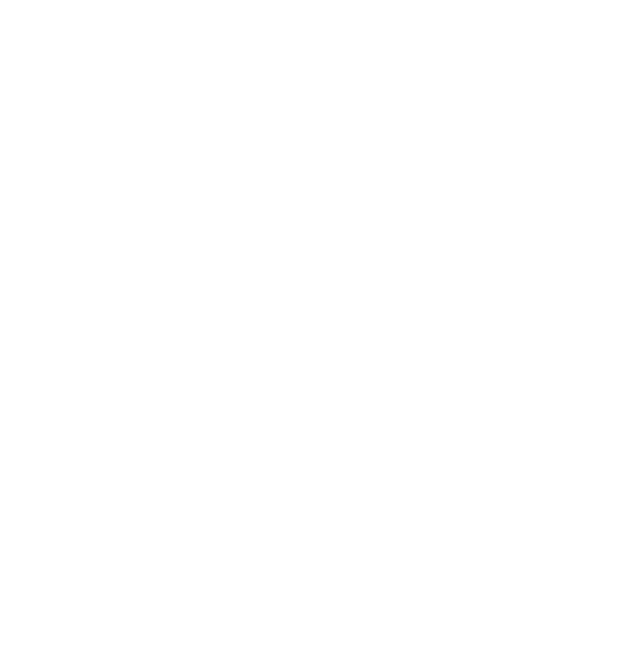
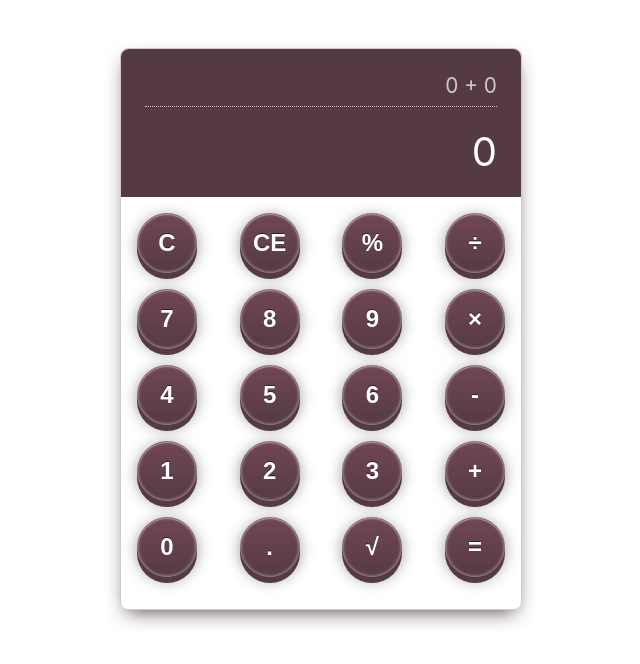
Before and after one commit to adamichelle/simple-calculator-app, a plain HTML site: page index.html in a window 1280 px wide. Shown: the whole page, without its empty margins (319-959 px from the left). Drawn offline with Linux system fonts and the light colour scheme.

Commit message:
feat: create calculator layout

```diff
--- a/index.html
+++ b/index.html
@@ -8,7 +8,46 @@
     <link rel="stylesheet" href="styles.css">
 </head>
 <body>
-
+    <main>
+        <div class="calculator">
+            <div class="calculator-display">
+                <div class="calculator-display--operation">0 + 0</div>
+                <div class="calculator-display--result">0</div>
+            </div>
+            <div class="calculator-buttons">
+                <div class="calculator-buttons--row">
+                    <button class="calculator-buttons--button" data-action="clear-all">C</button>
+                    <button class="calculator-buttons--button" data-action="clear-entry">CE</button>
+                    <button class="calculator-buttons--button" data-action="modulo">%</button>
+                    <button class="calculator-buttons--button" data-action="divide">÷</button>
+                </div>
+                <div class="calculator-buttons--row">
+                    <button class="calculator-buttons--button">7</button>
+                    <button class="calculator-buttons--button">8</button>
+                    <button class="calculator-buttons--button">9</button>
+                    <button class="calculator-buttons--button" data-action="multiply">&times;</button>
+                </div>
+                <div class="calculator-buttons--row">
+                    <button class="calculator-buttons--button">4</button>
+                    <button class="calculator-buttons--button">5</button>
+                    <button class="calculator-buttons--button">6</button>
+                    <button class="calculator-buttons--button" data-action="subtract">-</button>
+                </div>
+                <div class="calculator-buttons--row">
+                    <button class="calculator-buttons--button">1</button>
+                    <button class="calculator-buttons--button">2</button>
+                    <button class="calculator-buttons--button">3</button>
+                    <button class="calculator-buttons--button" data-action="add">+</button>
+                </div>
+                <div class="calculator-buttons--row">
+                    <button class="calculator-buttons--button">0</button>
+                    <button class="calculator-buttons--button">.</button>
+                    <button class="calculator-buttons--button">√</button>
+                    <button class="calculator-buttons--button" data-action="calculate">=</button>
+                </div>
+            </div>
+        </div>
+    </main>
     <script src="main.js" />
 </body>
 </html>
--- a/styles.css
+++ b/styles.css
@@ -0,0 +1,76 @@
+body {
+    font-size: 16px;
+    font-family: -apple-system, BlinkMacSystemFont, 'Segoe UI', Roboto, Oxygen, Ubuntu, Cantarell, 'Open Sans', 'Helvetica Neue', sans-serif;
+}
+
+.calculator {
+    width: 400px;
+    margin: auto;
+    margin-top: 3em;
+    border: 1px solid #CCCCCC;
+    border-radius: 0.5em;
+    box-shadow: 0 8px 20px -7px #553A45;
+}
+
+.calculator-display {
+    height: 100px;
+    background: #553A45;
+    padding: 1.5em;
+    border-top-right-radius: 0.5em;
+    border-top-left-radius: 0.5em;
+}
+
+.calculator-display--operation {
+    font-size: 1.3em;
+    color: #CCCCCC;
+    text-align: right;
+    padding-bottom: 0.4em;
+    border-bottom: 1px dotted;
+}
+
+.calculator-display--result {
+    font-size: 2.5em;
+    color: #FFFFFF;
+    text-align: right;
+    margin-top: 0.5em;
+}
+
+.calculator-buttons {
+    padding: 1em;
+}
+
+.calculator-buttons--row {
+    display: flex;
+    flex-wrap: nowrap;
+    justify-content: space-between;
+    margin-bottom: 1em;
+}
+
+.calculator-buttons--button {
+    width: 2.5em;
+    height: 2.5em;
+    border: 1px solid #867275;
+    -webkit-border-radius: 50%;
+    -moz-border-radius: 50%;
+    border-radius: 50%;
+    background-image: linear-gradient(bottom, rgb(85, 58, 68) 0%, rgb(113, 70, 86) 100%);
+    background-image: -o-linear-gradient(bottom, rgb(85, 58, 68) 0%, rgb(113, 70, 86) 100%);
+    background-image: -moz-linear-gradient(bottom, rgb(85, 58, 68) 0%, rgb(113, 70, 86) 100%);
+    background-image: -webkit-linear-gradient(bottom, rgb(85, 58, 68) 0%, rgb(113, 70, 86) 100%);
+    background-image: -ms-linear-gradient(bottom, rgb(85, 58, 68) 0%, rgb(113, 70, 86) 100%);
+    background-image: -webkit-gradient(
+        linear,
+        left bottom,
+        left top,
+        color-stop(0, rgb(85, 58, 68)),
+        color-stop(1, rgb(113, 70, 86))
+    );
+    text-shadow: 0px -1px 0px rgba(0,0,0,.5);
+    -webkit-box-shadow: 0px 6px 0px #553A45, 0px 3px 15px rgba(0,0,0,.4), inset 0px 1px 0px rgba(255,255,255,.3), inset 0px 0px 3px rgba(255,255,255,.5);
+    -moz-box-shadow: 0px 6px 0px #553A45, 0px 3px 15px rgba(0,0,0,.4), inset 0px 1px 0px rgba(255,255,255,.3), inset 0px 0px 3px rgba(255,255,255,.5);
+    box-shadow: 0px 6px 0px #553A45, 0px 3px 15px rgba(0,0,0,.4), inset 0px 1px 0px rgba(255,255,255,.3), inset 0px 0px 3px rgba(255,255,255,.5);
+    color: #FFFFFF;
+    font-size: 1.5em;
+    font-weight: bold;
+    cursor: pointer;
+}
```
